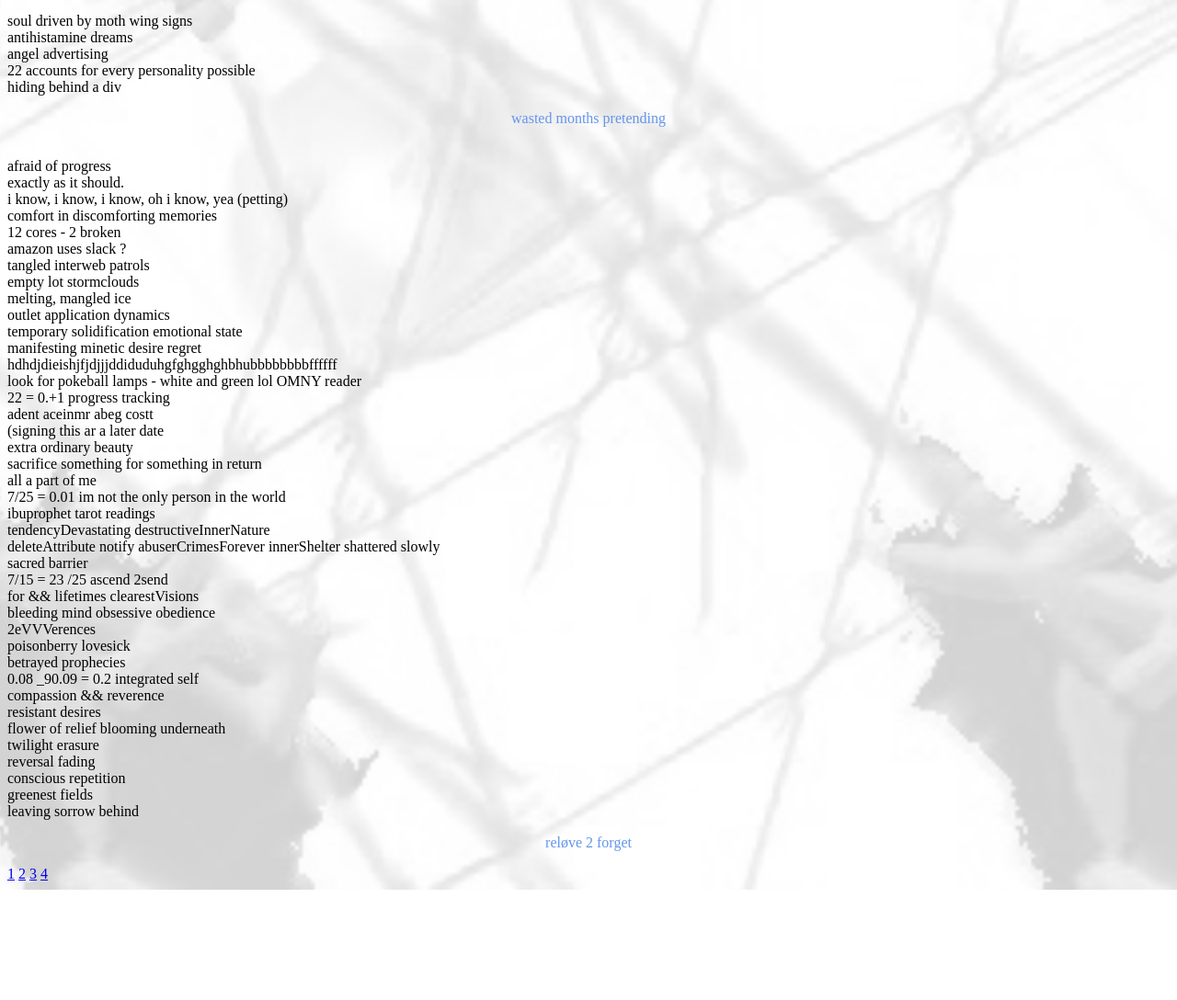
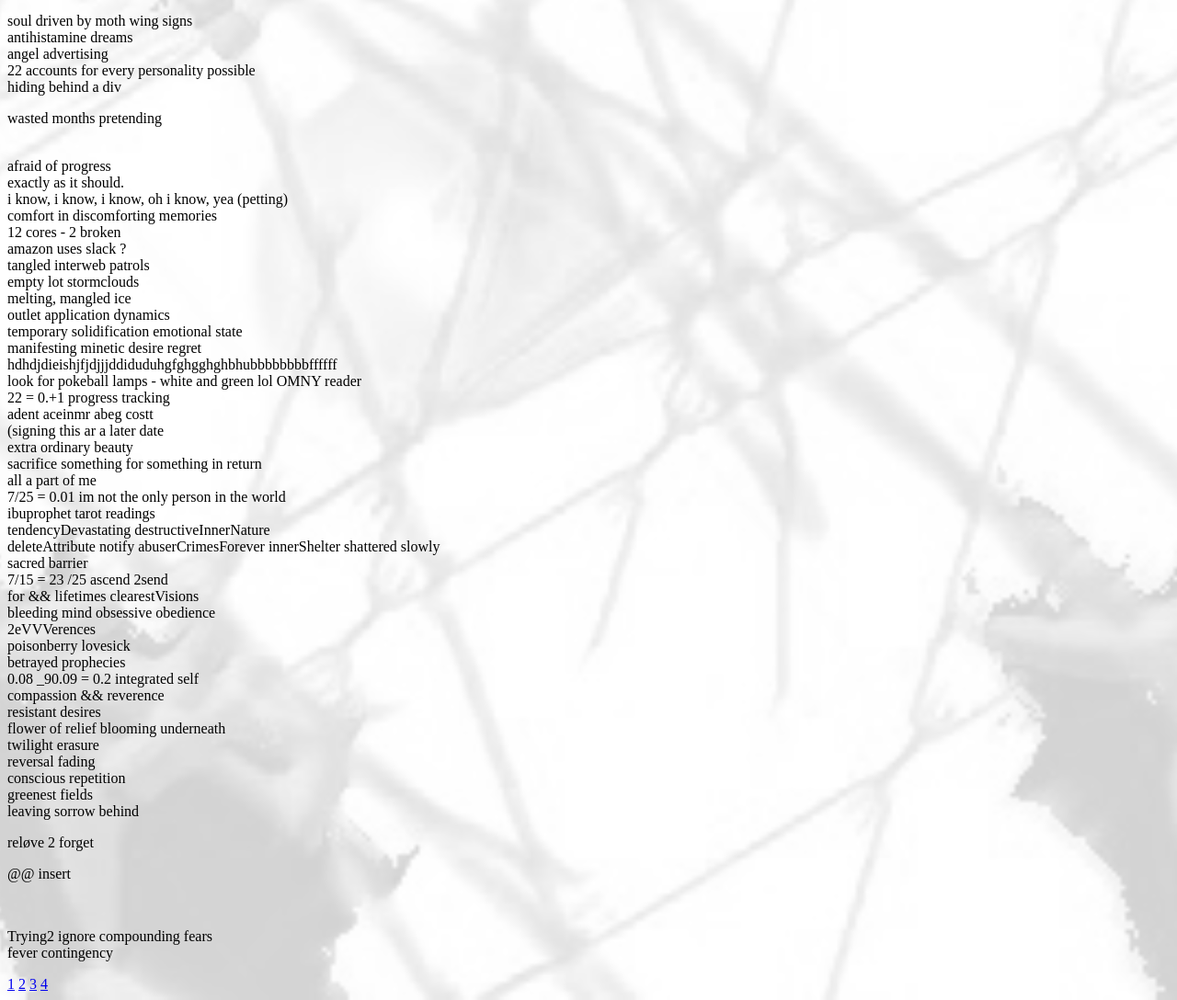
Before and after one commit to frostxyz-bit/22ya, a plain HTML site: page index.html in a window 1280 px wide. Shown: the part 141-1229 px from the top of the page at 92% size. Before the commit the page ends 1109 px from the top, so only its background shows below. Drawn offline with Linux system fonts and the light colour scheme.

Commit message:
Update index.html

```diff
--- a/index.html
+++ b/index.html
@@ -22,7 +22,7 @@ angel advertising
 hiding behind a div
 <br>
 </p>
-<p style="text-align: center;padding-top: 0%;padding-bottom: 0%;color: cornflowerblue;">
+<p>
     wasted months pretending
 </p>
 <p>
@@ -116,8 +116,17 @@ greenest fields
 leaving sorrow behind
 <br>
 </p>
-<p style="text-align: center;padding-top: 0%;padding-bottom: 0%;color: cornflowerblue;">
+<p>
     reløve 2 forget
+</p>
+<p>
+    @@ insert
+</p>
+<br>
+<p>
+Trying2 ignore compounding fears
+<br>
+fever contingency
 </p>
 
 <a href="https://discord.com/users/463862406255476747">1</a>
```
